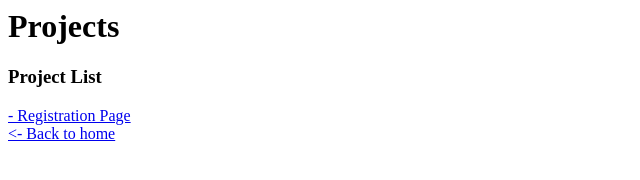
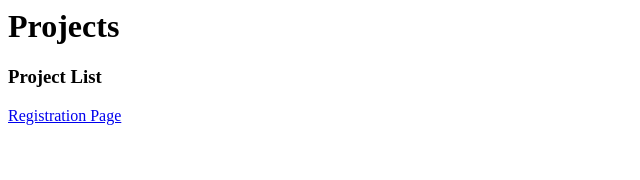
Before and after one commit to SambaruSrinath/wd201, a website: page http-server/project.html in a window 1280 px wide. Shown: the whole page, without its empty margins (0-640 px from the left). Drawn offline with Linux system fonts and the light colour scheme.

Commit message:
Update project.html

```diff
--- a/http-server/project.html
+++ b/http-server/project.html
@@ -6,10 +6,6 @@
 <body>
    <h1>Projects</h1>
    <h3>Project List</h3>
-
-   <a href="/registration">- Registration Page</a><br>
-   <a href="/">&lt;- Back to home</a>
-
-
+   <a href="/registration" target="_blank"> Registration Page</a>
 </body>
 </html>
```
